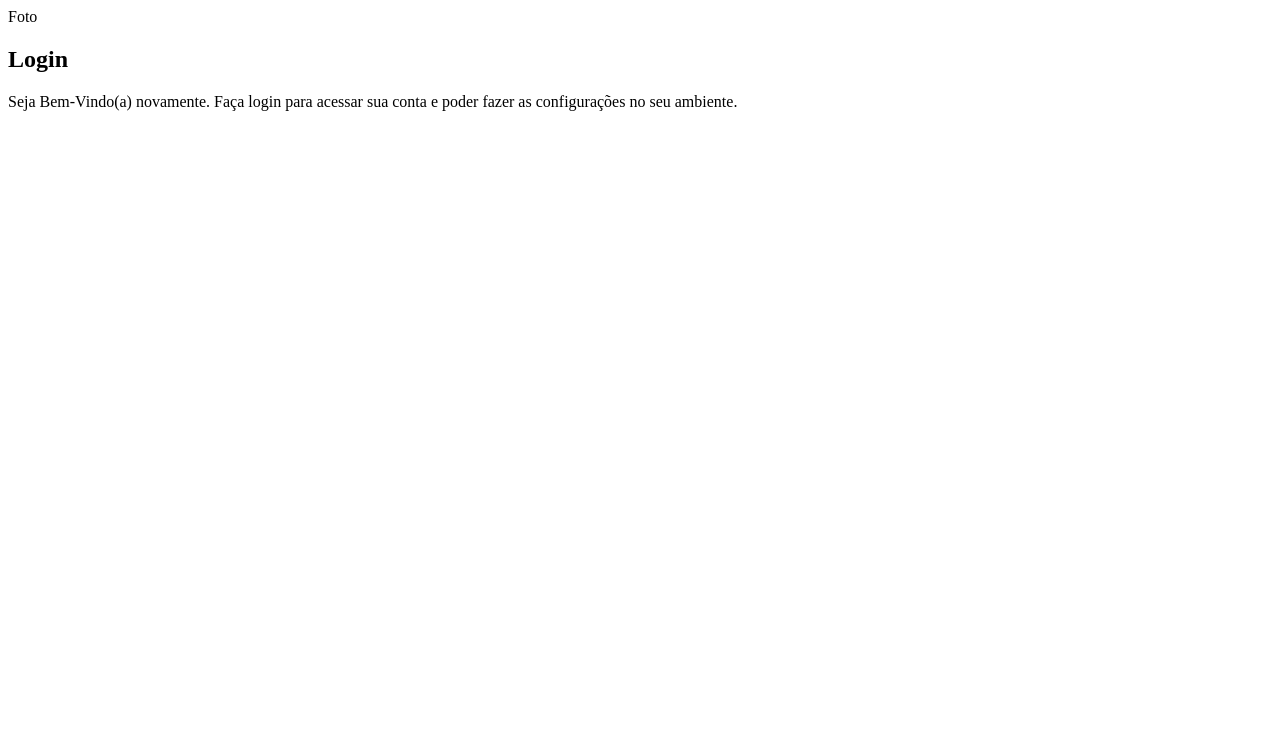
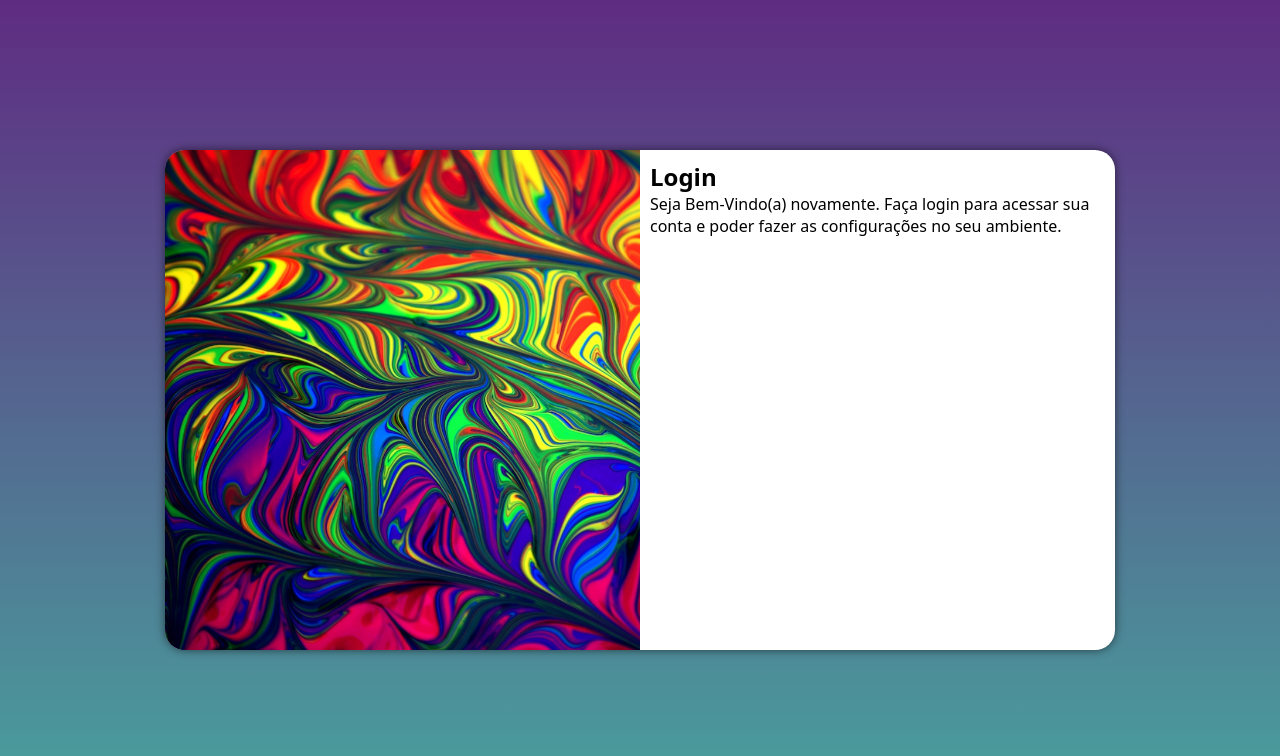
Before and after one commit to fabiolamm/projeto-login, a plain HTML site: page index.html in a window 1280 px wide. Drawn offline with Linux system fonts and the light colour scheme.

Commit message:
media query para outras telas

```diff
--- /dev/null
+++ b/estilos/media-query.css
@@ -0,0 +1,47 @@
+@charset "UTF-8";
+
+/*TABLETE: 768px ate 992px*/
+
+@media screen and (min-width: 768px) and (max-width: 992px) {
+
+    body {
+        background-image: linear-gradient(to top, #49a09d, #5f2c82);
+    }
+
+    section#login {
+        width: 80vw;
+    }
+
+    section#login > div#imagem {
+        float: left;
+        width: 30%;
+        height: 100%;
+    }
+
+    section#login > div#formulario {
+        float: right;
+        width: 70%;
+    }
+}
+
+@media screen and (min-width: 992px) {
+
+    body {
+        background-image: linear-gradient(to top, #49a09d, #5f2c82);
+    }
+
+    section#login {
+        width: 950px;
+    }
+
+    section#login > div#imagem {
+        float: left;
+        width: 50%;
+        height: 100%;
+    }
+
+    section#login > div#formulario {
+        float: right;
+        width: 50%;
+    }
+}
--- a/estilos/style.css
+++ b/estilos/style.css
@@ -7,3 +7,52 @@ Verde: #49a09d
 Lilás: #5f2c82
 
 */
+
+* {
+    font-family: system-ui, -apple-system, BlinkMacSystemFont, 'Segoe UI', Roboto, Oxygen, Ubuntu, Cantarell, 'Open Sans', 'Helvetica Neue', sans-serif;
+    padding: 0px;
+    margin: 0px;
+    box-sizing: border-box;
+}
+
+/*Versão mobile first da tela de login*/
+body, html {
+    background-color: #5f2c82;
+    height: 100vh;
+    width: 100vw;
+}
+
+main {
+    height: 100vh;
+    width: 100vw;
+    position: relative;
+}
+
+section#login {
+    background-color: white;
+    width: 250px;
+    height: 500px;
+    border-radius: 20px;
+    position: absolute;
+    top: 50%;
+    left: 50%;
+    transform: translate(-50%, -50%);
+    overflow: hidden;
+    box-shadow: 0px 0px 10px rgba(0, 0, 0, 0.568);
+    transition: width .3s, height .3s;
+    transition-timing-function: ease;
+}
+
+section#login > div#imagem {
+    background: #5f2c82 url(../imagens/coloris.jpg) no-repeat;
+    height: 200px;
+    background-size: cover;
+    display: block;
+}
+
+section#login > div#formulario {
+    display: block;
+    padding: 10px;
+}
+
+/*Versão mobile first da tela de login FIM*/
--- a/index.html
+++ b/index.html
@@ -6,12 +6,13 @@
     <meta name="viewport" content="width=device-width, initial-scale=1.0">
     <title>LOGIN</title>
     <link rel="stylesheet" href="estilos/style.css">
+    <link rel="stylesheet" href="estilos/media-query.css">
 </head>
 <body>
     <main>
         <section id="login">
             <div id="imagem">
-                Foto
+                <!-- Aqui vai a imagens nas CSS-->
             </div>
             <div id="formulario">
                 <h1>Login</h1>
```
